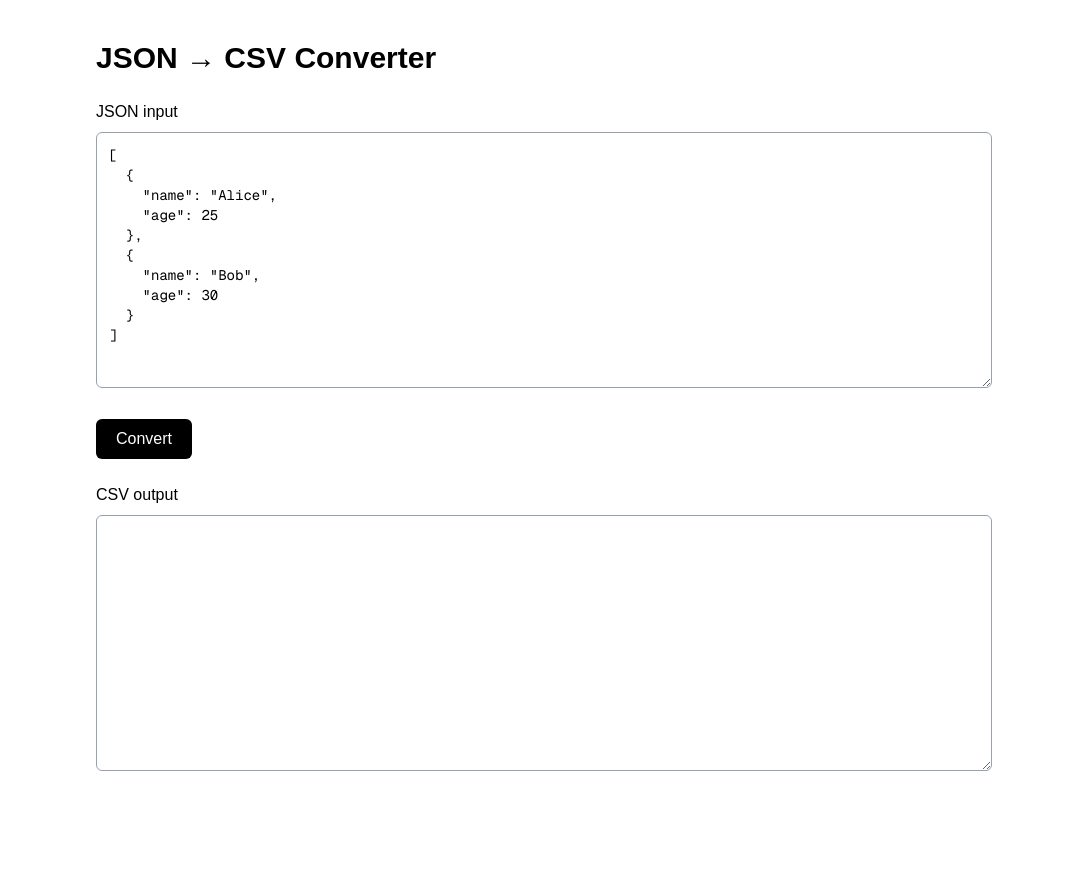
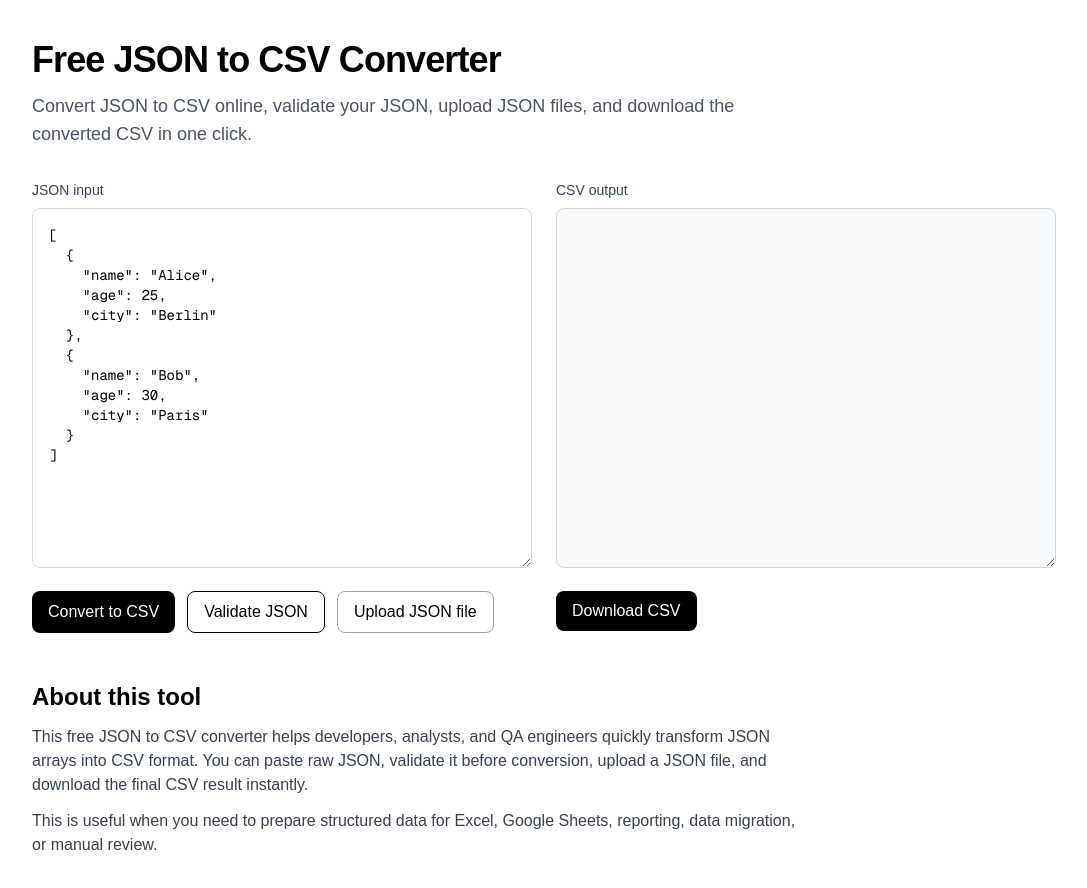
Before and after one commit to NBrumer/json-converter-tool, a Next.js app: page / in a window 1280 px wide. Shown: the top 888 px of the page, without its empty margins (96-1183 px from the left). Before the commit the page ends 818 px from the top, so only its background shows below. Built offline with nearby package versions, Linux system fonts and the light colour scheme.

Commit message:
Add file upload, CSV download, JSON validation, and SEO text

```diff
--- a/app/layout.tsx
+++ b/app/layout.tsx
@@ -12,11 +12,11 @@ const geistMono = Geist_Mono({
   subsets: ["latin"],
 });
 
-export const metadata: Metadata = {
-  title: "Create Next App",
-  description: "Generated by create next app",
+export const metadata = {
+  title: "Free JSON to CSV Converter",
+  description:
+    "Convert JSON to CSV online, validate JSON, upload files, and download CSV instantly.",
 };
-
 export default function RootLayout({
   children,
 }: Readonly<{
--- a/app/page.tsx
+++ b/app/page.tsx
@@ -1,62 +1,223 @@
 "use client";
 
-import { useState } from "react";
+import { useRef, useState } from "react";
 import { Parser } from "json2csv";
 
 export default function Home() {
   const [jsonInput, setJsonInput] = useState(`[
   {
     "name": "Alice",
-    "age": 25
+    "age": 25,
+    "city": "Berlin"
   },
   {
     "name": "Bob",
-    "age": 30
+    "age": 30,
+    "city": "Paris"
   }
 ]`);
 
   const [csvOutput, setCsvOutput] = useState("");
+  const [message, setMessage] = useState("");
+  const [error, setError] = useState("");
 
-  const convert = () => {
+  const fileInputRef = useRef<HTMLInputElement | null>(null);
+
+  const parseJsonSafely = () => {
+    const parsed = JSON.parse(jsonInput);
+
+    if (!Array.isArray(parsed)) {
+      throw new Error("JSON must be an array of objects.");
+    }
+
+    return parsed;
+  };
+
+  const handleConvert = () => {
     try {
-      const parsed = JSON.parse(jsonInput);
+      setError("");
+      setMessage("");
+
+      const parsed = parseJsonSafely();
       const parser = new Parser();
       const csv = parser.parse(parsed);
+
       setCsvOutput(csv);
+      setMessage("JSON successfully converted to CSV.");
+    } catch (err) {
+      setCsvOutput("");
+
+      if (err instanceof Error) {
+        setError(err.message);
+      } else {
+        setError("Something went wrong while converting JSON.");
+      }
+    }
+  };
+
+  const handleValidate = () => {
+    try {
+      setError("");
+      setMessage("");
+
+      parseJsonSafely();
+      setMessage("JSON is valid and ready for conversion.");
+    } catch (err) {
+      if (err instanceof Error) {
+        setError(err.message);
+      } else {
+        setError("Invalid JSON.");
+      }
+    }
+  };
+
+  const handleDownloadCsv = () => {
+    if (!csvOutput) {
+      setError("There is no CSV to download yet.");
+      setMessage("");
+      return;
+    }
+
+    setError("");
+    setMessage("");
+
+    const blob = new Blob([csvOutput], { type: "text/csv;charset=utf-8;" });
+    const url = URL.createObjectURL(blob);
+
+    const link = document.createElement("a");
+    link.href = url;
+    link.setAttribute("download", "converted-data.csv");
+    document.body.appendChild(link);
+    link.click();
+    document.body.removeChild(link);
+
+    URL.revokeObjectURL(url);
+
+    setMessage("CSV file downloaded.");
+  };
+
+  const handleFileUpload = async (
+    event: React.ChangeEvent<HTMLInputElement>
+  ) => {
+    const file = event.target.files?.[0];
+
+    if (!file) return;
+
+    try {
+      setError("");
+      setMessage("");
+
+      const text = await file.text();
+      setJsonInput(text);
+      setMessage(`File "${file.name}" loaded successfully.`);
     } catch {
-      setCsvOutput("Ошибка JSON");
+      setError("Failed to read the file.");
     }
   };
 
   return (
-    <main className="min-h-screen bg-white text-black p-10">
-      <div className="max-w-4xl mx-auto">
-        <h1 className="text-3xl font-bold mb-6">JSON → CSV Converter</h1>
+    <main className="min-h-screen bg-white px-4 py-10 text-black">
+      <div className="mx-auto max-w-5xl">
+        <h1 className="text-4xl font-bold tracking-tight">
+          Free JSON to CSV Converter
+        </h1>
 
-        <div className="mb-6">
-          <label className="block mb-2 font-medium">JSON input</label>
+        <p className="mt-3 max-w-3xl text-lg text-gray-600">
+          Convert JSON to CSV online, validate your JSON, upload JSON files,
+          and download the converted CSV in one click.
+        </p>
+
+        <div className="mt-8 grid gap-6 md:grid-cols-2">
+          <div>
+            <label className="mb-2 block text-sm font-medium text-gray-700">
+              JSON input
+            </label>
+
             <textarea
-            className="w-full h-64 border border-gray-400 rounded-md p-3 font-mono text-sm bg-white text-black"
               value={jsonInput}
               onChange={(e) => setJsonInput(e.target.value)}
+              className="h-[360px] w-full rounded-lg border border-gray-300 bg-white p-4 font-mono text-sm text-black outline-none"
+            />
+
+            <div className="mt-4 flex flex-wrap gap-3">
+              <button
+                onClick={handleConvert}
+                className="rounded-lg bg-black px-4 py-2 text-white"
+              >
+                Convert to CSV
+              </button>
+
+              <button
+                onClick={handleValidate}
+                className="rounded-lg border border-black px-4 py-2 text-black"
+              >
+                Validate JSON
+              </button>
+
+              <button
+                onClick={() => fileInputRef.current?.click()}
+                className="rounded-lg border border-gray-400 px-4 py-2 text-black"
+              >
+                Upload JSON file
+              </button>
+
+              <input
+                ref={fileInputRef}
+                type="file"
+                accept=".json,application/json"
+                onChange={handleFileUpload}
+                className="hidden"
               />
             </div>
-
-        <button
-          onClick={convert}
-          className="bg-black text-white px-5 py-2 rounded-md mb-6"
-        >
-          Convert
-        </button>
+          </div>
 
           <div>
-          <label className="block mb-2 font-medium">CSV output</label>
+            <label className="mb-2 block text-sm font-medium text-gray-700">
+              CSV output
+            </label>
+
             <textarea
-            className="w-full h-64 border border-gray-400 rounded-md p-3 font-mono text-sm bg-white text-black"
               value={csvOutput}
               readOnly
+              className="h-[360px] w-full rounded-lg border border-gray-300 bg-gray-50 p-4 font-mono text-sm text-black outline-none"
             />
+
+            <div className="mt-4">
+              <button
+                onClick={handleDownloadCsv}
+                className="rounded-lg bg-black px-4 py-2 text-white"
+              >
+                Download CSV
+              </button>
             </div>
+          </div>
+        </div>
+
+        {message && (
+          <div className="mt-6 rounded-lg border border-green-200 bg-green-50 p-4 text-sm text-green-700">
+            {message}
+          </div>
+        )}
+
+        {error && (
+          <div className="mt-6 rounded-lg border border-red-200 bg-red-50 p-4 text-sm text-red-700">
+            {error}
+          </div>
+        )}
+
+        <section className="mt-12 max-w-3xl">
+          <h2 className="text-2xl font-semibold">About this tool</h2>
+          <p className="mt-3 text-gray-700">
+            This free JSON to CSV converter helps developers, analysts, and QA
+            engineers quickly transform JSON arrays into CSV format. You can
+            paste raw JSON, validate it before conversion, upload a JSON file,
+            and download the final CSV result instantly.
+          </p>
+          <p className="mt-3 text-gray-700">
+            This is useful when you need to prepare structured data for Excel,
+            Google Sheets, reporting, data migration, or manual review.
+          </p>
+        </section>
       </div>
     </main>
   );
```
Also changed, not shown: 1 other file (tests, documents, lock files or other folders). Lines whose indentation alone changed are shown as unchanged.
